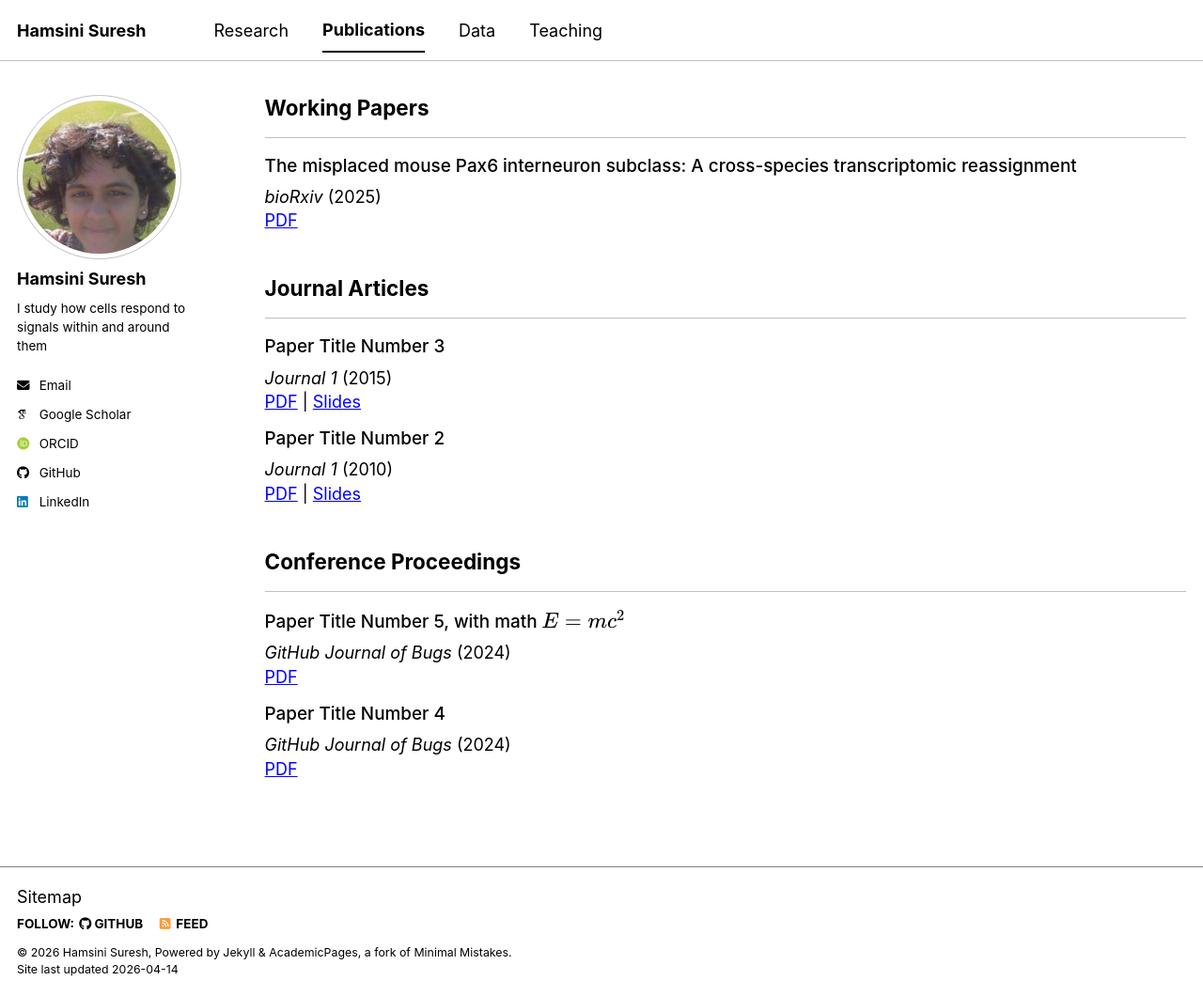
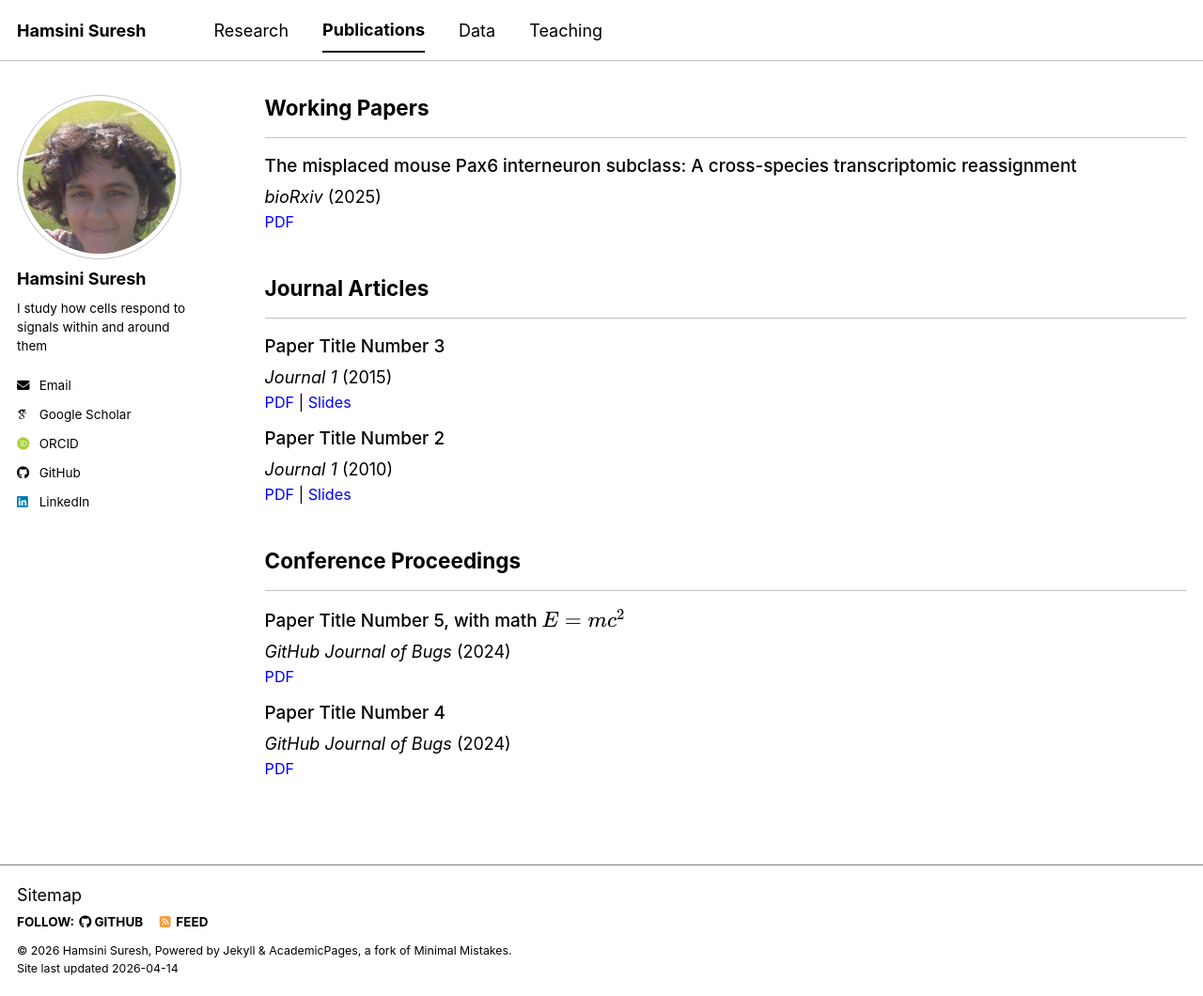
Before and after one commit to hamsinisuresh/hamsinisuresh.github.io, a Jekyll site: the page built from _pages/publications.html, in a window 1280 px wide and 1060 px high. Shown: the whole window at 94% size. Built offline with Jekyll 4.4.1, drawn with Linux system fonts in a browser that asks for light colours; some web fonts are replaced; a script bundle is joined from its source files by our own code; library files that are not in the unit come from our copies.

Commit message:
Update main.scss

```diff
--- a/assets/css/main.scss
+++ b/assets/css/main.scss
@@ -113,3 +113,16 @@
   margin: 0;
   line-height: 1.3;
 }
+
+.pub-links {
+  margin-top: 0.15em !important;
+  font-size: 0.9em;
+}
+
+.pub-links a {
+  text-decoration: none;
+}
+
+.pub-links a:hover {
+  text-decoration: underline;
+}
```
